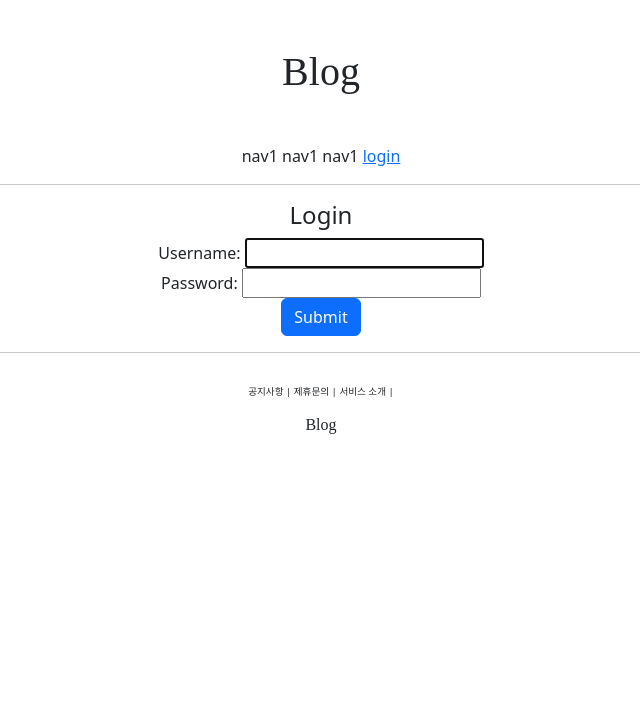
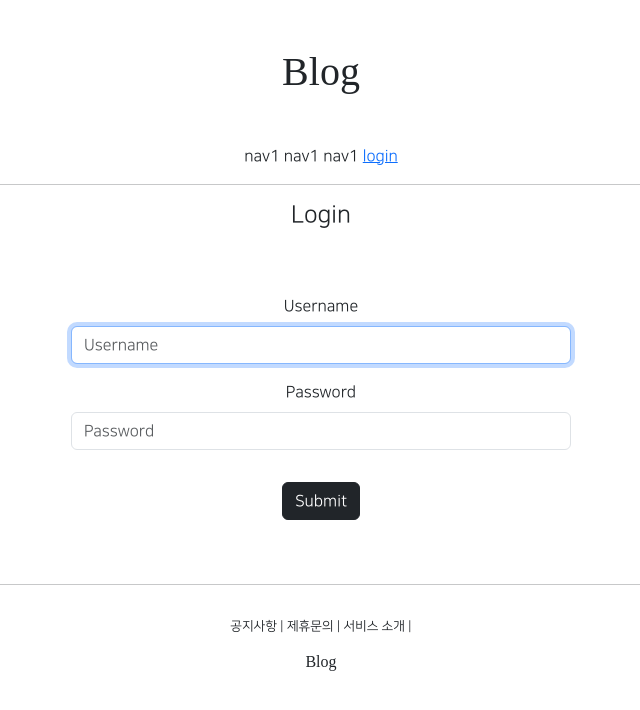
Before and after one commit to thgus8495/django-practice, a Django app: page /account/login/ in a window 1280 px wide. Shown: the top 710 px of the page, without its empty margins (319-959 px from the left). Run offline with Django 5.2, Linux system fonts and the light colour scheme; some libraries are stand-ins or nearby versions; some web fonts are replaced.

Commit message:
django course 23 commit

```diff
--- a/accountapp/templates/accountapp/login.html
+++ b/accountapp/templates/accountapp/login.html
@@ -1,16 +1,16 @@
 {% extends 'base.html' %}
-
+{% load bootstrap4 %}
 {% block content %}
 
     <div style="text-align: center">
         <div>
             <h4>Login</h4>
         </div>
-        <div>
-            <form action="" method="POST">
+        <div style="text-align:center; max-width:500px;margin:4rem auto">
+            <form action="" method="POST" >
                 {% csrf_token %}
-                {{form}}
-                <input type="submit" class="btn btn-primary">
+                {% bootstrap_form form %}
+                <input type="submit" class="btn btn-dark rounded-fill col6 mt-3">
             </form>
         </div>
     </div>
--- a/blog/settings.py
+++ b/blog/settings.py
@@ -50,7 +50,9 @@ INSTALLED_APPS = [
     'django.contrib.sessions',
     'django.contrib.messages',
     'django.contrib.staticfiles',
+    'bootstrap4',
     'accountapp',
+
 ]
 
 MIDDLEWARE = [
--- a/static/base.css
+++ b/static/base.css
@@ -4,5 +4,5 @@
   font-style: normal;}
 
 .blog_footer_btn{
-    font-size: .6rem;
+    font-size: .8rem;
 }
--- a/templates/base.html
+++ b/templates/base.html
@@ -3,7 +3,7 @@
 
 {% include 'head.html' %}
 
-<body>
+<body style="font-family: 'NanumSquareR';">
 
     {% include 'header.html' %}
 
--- a/templates/head.html
+++ b/templates/head.html
@@ -15,4 +15,27 @@
     <!-- DEFAULT CSS LINK -->
     <link rel="stylesheet" type="text/css" href="{% static 'base.css' %}">
 
+    <style>
+        @font-face {
+            font-family: 'NanumSquareB';
+            src: local('NanumSquareB'),
+            url("{% static 'fonts/NanumSquareB.otf' %}") format('opentype');
+        }
+        @font-face {
+            font-family: 'NanumSquareEB';
+            src: local('NanumSquareEB'),
+            url("{% static 'fonts/NanumSquareEB.otf' %}") format('opentype');
+        }
+        @font-face {
+            font-family: 'NanumSquareL';
+            src: local('NanumSquareL'),
+            url("{% static 'fonts/NanumSquareL.otf' %}") format('opentype');
+        }
+        @font-face {
+            font-family: 'NanumSquareR';
+            src: local('NanumSquareR'),
+            url("{% static 'fonts/NanumSquareR.otf' %}") format('opentype');
+        }
+    </style>
+
 </head>
```
Also changed, not shown: accountapp/templates/accountapp/create.html (+6 -3 lines), static/fonts/NanumSquareB.otf (added), static/fonts/NanumSquareEB.otf (added), static/fonts/NanumSquareL.otf (added), static/fonts/NanumSquareR.otf (added).
